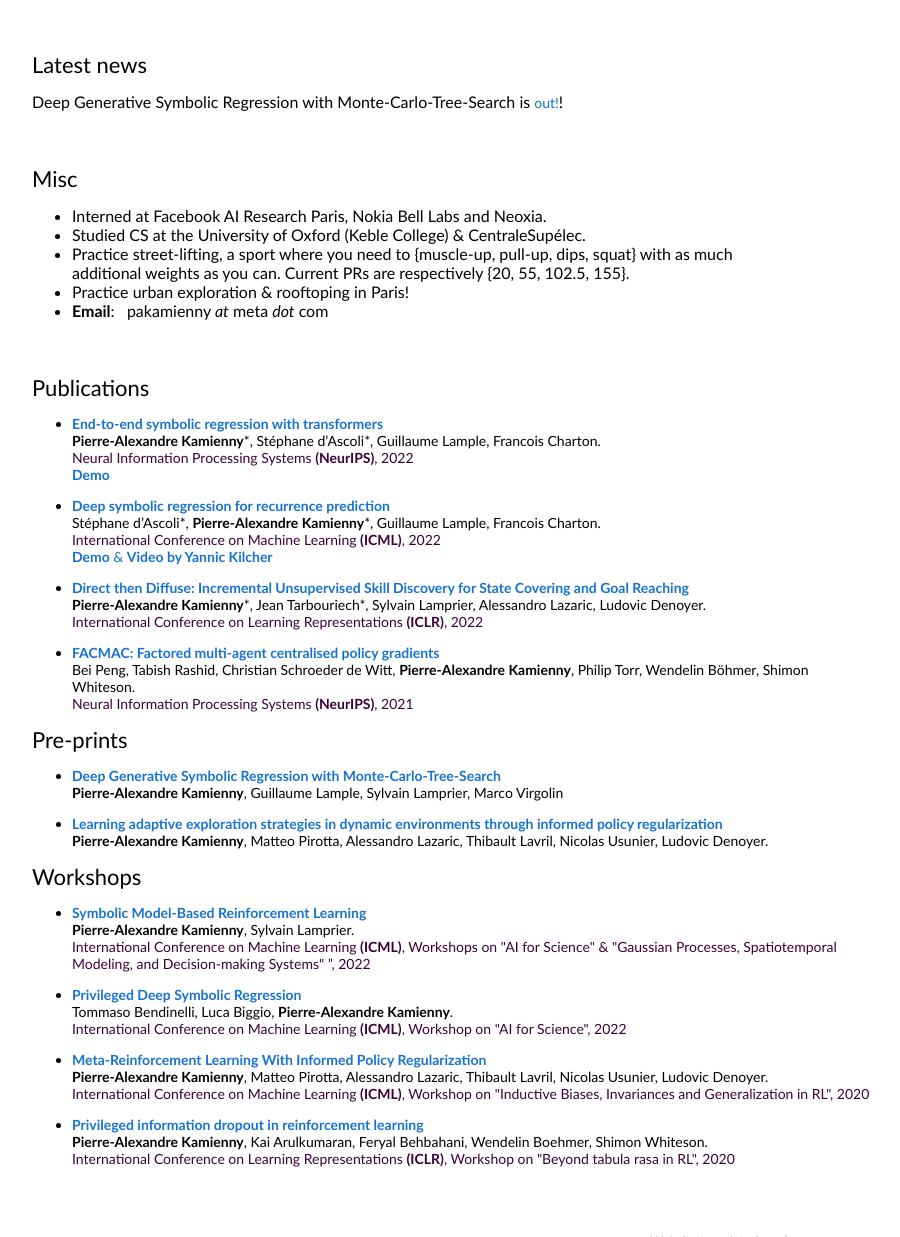
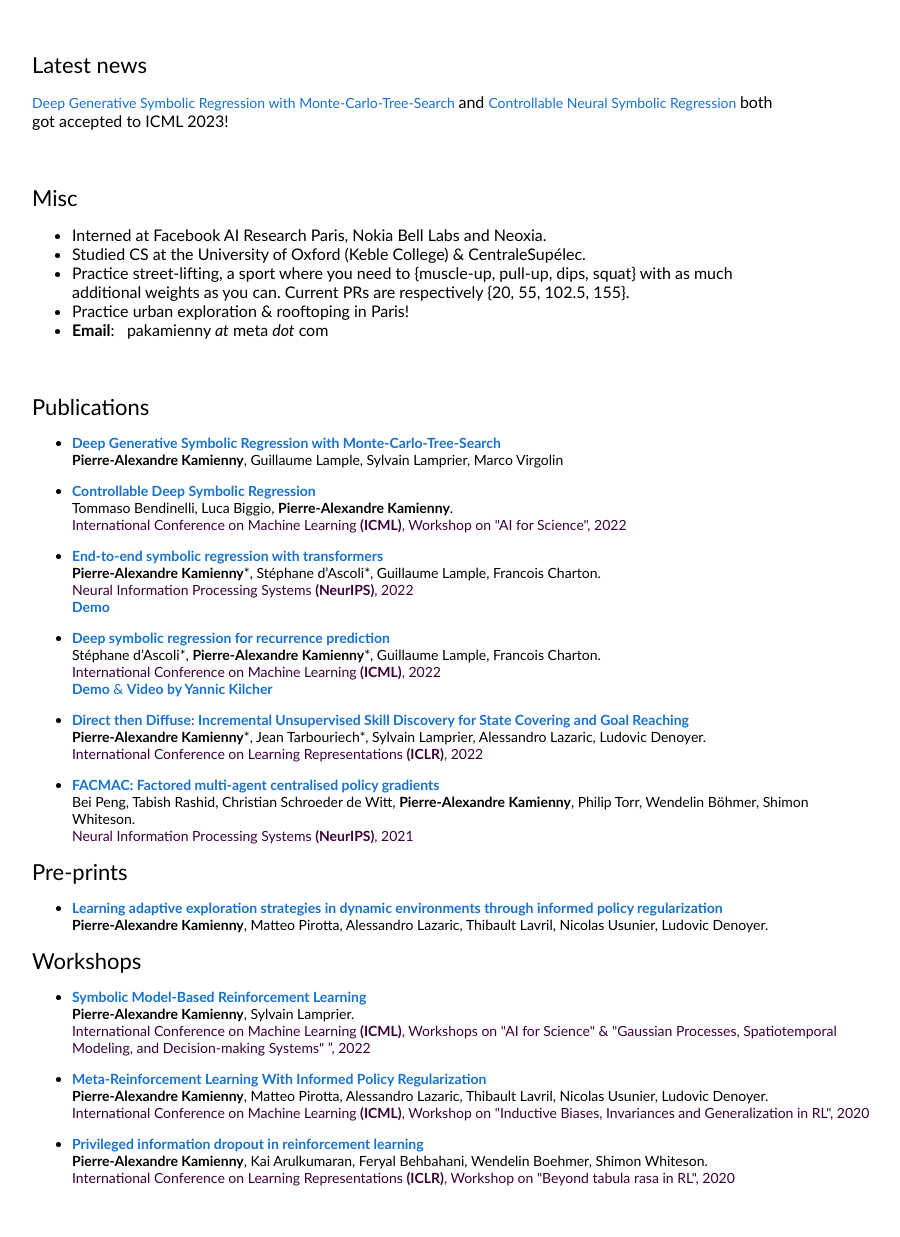
Before and after one commit to pakamienny/pakamienny.github.io, a plain HTML site: page index.html in a window 1280 px wide. Shown: the part 669-1906 px from the top of the page, without its empty margins (228-1128 px from the left). Drawn offline with Linux system fonts and the light colour scheme.

Commit message:
Update index.html

```diff
--- a/index.html
+++ b/index.html
@@ -64,7 +64,8 @@
             <heading>Latest news</heading>
             <p>
               <font size=3px>
-              Deep Generative Symbolic Regression with Monte-Carlo-Tree-Search</b> is <a href="https://arxiv.org/abs/2302.11223" target="_blank"> out!</a>!
+              <a href="https://arxiv.org/abs/2302.11223" target="_blank"> Deep Generative Symbolic Regression with Monte-Carlo-Tree-Search </a> </b>
+              and <a href="https://arxiv.org/abs/2304.10336v1" target="_blank"> Controllable Neural Symbolic Regression </a> both got accepted to ICML 2023!
             </font>
             </p>
           </td>
@@ -97,6 +98,16 @@
               <heading>Publications</heading>
               <p>
                 <ul>
+
+                   <li><a href="https://arxiv.org/abs/2302.11223" target="_blank"> <b>Deep Generative Symbolic Regression with Monte-Carlo-Tree-Search</b> </a>
+                    <br> <b>Pierre-Alexandre Kamienny</b>, Guillaume Lample, Sylvain Lamprier, Marco Virgolin</font> </li> <p></p>
+
+
+                  <li><a href="https://openreview.net/pdf?id=Dzt-AGgpF0" target="_blank"> <b>Controllable Deep Symbolic Regression</b> </a>
+                  <br> Tommaso Bendinelli, Luca Biggio, <b>Pierre-Alexandre Kamienny</b>.
+                  <br> <font style="color:RGB(60, 0, 60);"> International Conference on Machine Learning <b>(ICML)</b>,  Workshop on "AI for Science", 2022</font> </li> <p></p>
+
+
                   <li><a href="https://arxiv.org/abs/2204.10532" target="_blank"> <b> End-to-end symbolic regression with transformers </b> </a>
                   <br> <b>Pierre-Alexandre Kamienny</b>*, Stéphane d’Ascoli*, Guillaume Lample, Francois Charton.
                   <br> <font style="color:RGB(60, 0, 60);"> Neural Information Processing Systems <b>(NeurIPS)</b>, 2022 <br>
@@ -122,8 +133,6 @@
              <heading>Pre-prints</heading>
               <p>
                 <ul>
-                   <li><a href="https://arxiv.org/abs/2302.11223" target="_blank"> <b>Deep Generative Symbolic Regression with Monte-Carlo-Tree-Search</b> </a>
-                    <br> <b>Pierre-Alexandre Kamienny</b>, Guillaume Lample, Sylvain Lamprier, Marco Virgolin</font> </li> <p></p>
 
                   <li><a href="https://arxiv.org/abs/2005.02934" target="_blank"> <b>Learning adaptive exploration strategies in dynamic environments through informed policy regularization</b> </a>
                     <br> <b>Pierre-Alexandre Kamienny</b>, Matteo Pirotta, Alessandro Lazaric, Thibault Lavril, Nicolas Usunier, Ludovic Denoyer.</font> </li> <p></p>
@@ -136,10 +145,6 @@
                   <br> <b>Pierre-Alexandre Kamienny</b>, Sylvain Lamprier.
                   <br> <font style="color:RGB(60, 0, 60);"> International Conference on Machine Learning <b>(ICML)</b>,  Workshops on "AI for Science" & "Gaussian Processes, Spatiotemporal Modeling, and Decision-making Systems"
                     ”, 2022</font> </li> <p></p>
-
-                  <li><a href="https://openreview.net/pdf?id=Dzt-AGgpF0" target="_blank"> <b>Privileged Deep Symbolic Regression</b> </a>
-                  <br> Tommaso Bendinelli, Luca Biggio, <b>Pierre-Alexandre Kamienny</b>.
-                  <br> <font style="color:RGB(60, 0, 60);"> International Conference on Machine Learning <b>(ICML)</b>,  Workshop on "AI for Science", 2022</font> </li> <p></p>
 
                   <li><a href="https://openreview.net/pdf?id=pTZ6EgZtzDU" target="_blank"> <b>Meta-Reinforcement Learning With Informed Policy Regularization</b> </a>
                   <br> <b>Pierre-Alexandre Kamienny</b>, Matteo Pirotta, Alessandro Lazaric, Thibault Lavril, Nicolas Usunier, Ludovic Denoyer.
```
